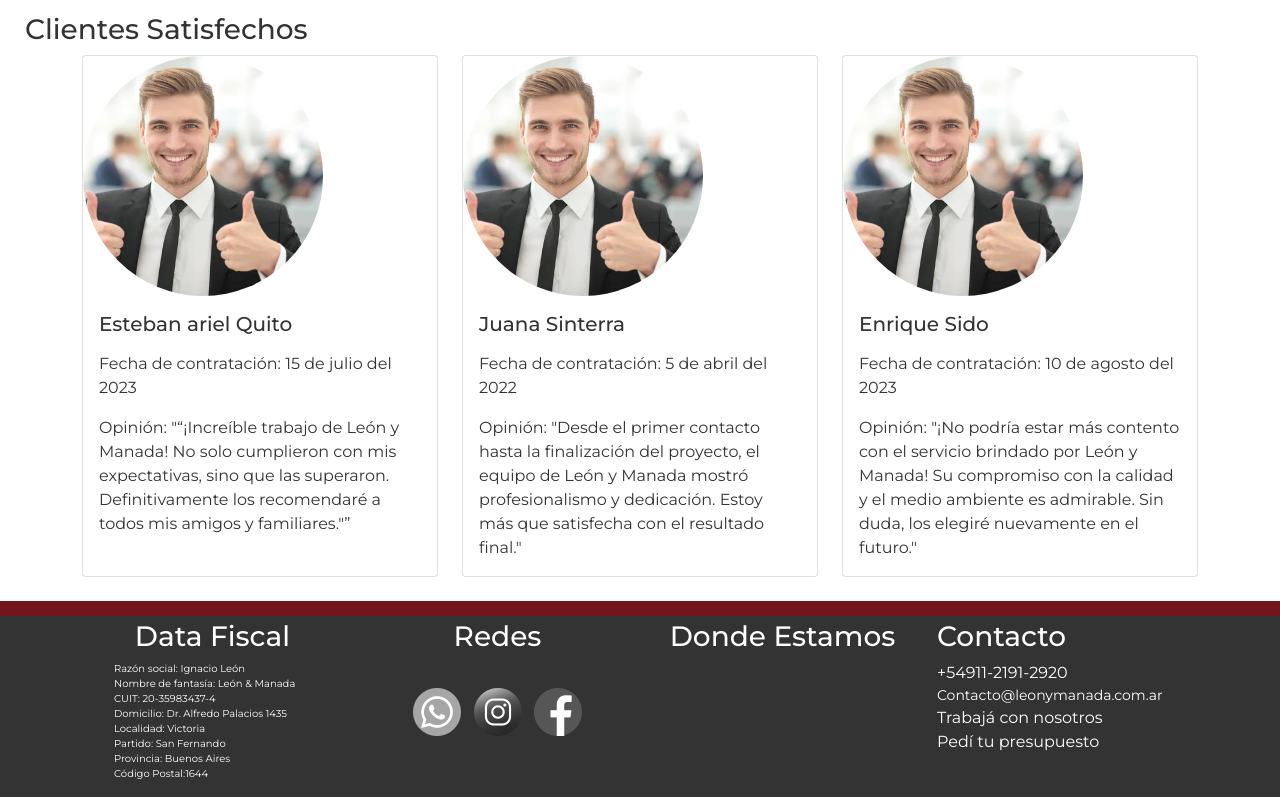
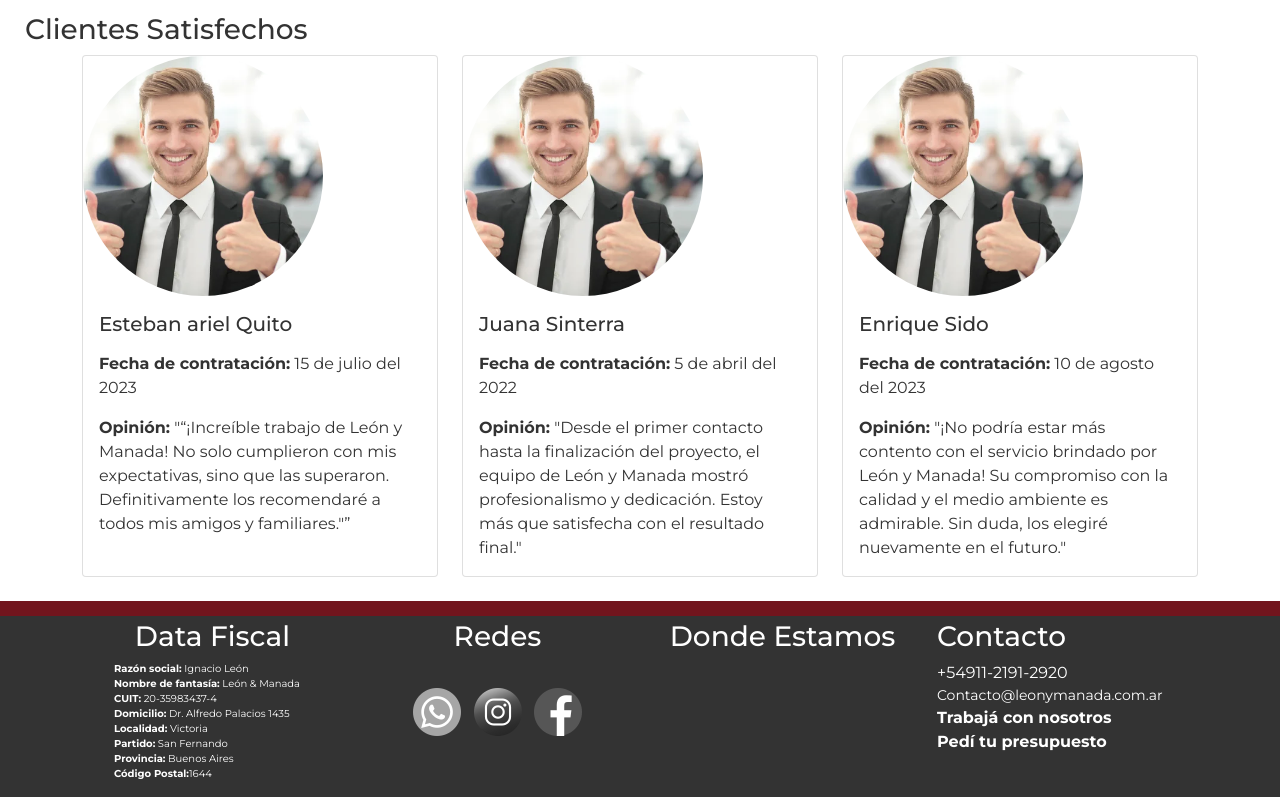
Before and after one commit to Anchileon/leon_53805, a plain HTML site: page index.html in a window 1280 px wide. Shown: the part 1035-1832 px from the top of the page. Drawn offline with Linux system fonts and the light colour scheme; grey boxes are pictures that could not be loaded.

Commit message:
feature/preentrega2

```diff
--- a/index.html
+++ b/index.html
@@ -140,8 +140,8 @@
                             <img src="assets/img/cliente1.jpg" class="card-img-top rounded-circle" alt="Imagen Cliente 1" style="height: 30vh; width: 30vh; object-fit: cover;">
                             <div class="card-body">
                                 <h5 class="card-title mb-3">Esteban ariel Quito</h5>
-                                <p class="card-text"><span class="font-weight-bold">Fecha de contratación:</span> 15 de julio del 2023</p>
-                                <p class="card-text"><span class="font-weight-bold">Opinión:</span> "<q>¡Increíble trabajo de León y Manada! No solo cumplieron con mis expectativas, sino que las superaron. Definitivamente los recomendaré a todos mis amigos y familiares."</q></p>
+                                <p class="card-text"><span class="fw-bold">Fecha de contratación:</span> 15 de julio del 2023</p>
+                                <p class="card-text"><span class="fw-bold">Opinión:</span> "<q>¡Increíble trabajo de León y Manada! No solo cumplieron con mis expectativas, sino que las superaron. Definitivamente los recomendaré a todos mis amigos y familiares."</q></p>
                             </div>
                         </div>
                     </div>
@@ -150,8 +150,8 @@
                             <img src="assets/img/cliente1.jpg" class="card-img-top rounded-circle" alt="Imagen Cliente 2" style="height: 30vh; width: 30vh; object-fit: cover;">
                             <div class="card-body">
                                 <h5 class="card-title mb-3">Juana Sinterra</h5>
-                                <p class="card-text"><span class="font-weight-bold">Fecha de contratación:</span> 5 de abril del 2022</p>
-                                <p class="card-text"><span class="font-weight-bold">Opinión:</span> "Desde el primer contacto hasta la finalización del proyecto, el equipo de León y Manada mostró profesionalismo y dedicación. Estoy más que satisfecha con el resultado final."</p>
+                                <p class="card-text"><span class="fw-bold">Fecha de contratación:</span> 5 de abril del 2022</p>
+                                <p class="card-text"><span class="fw-bold">Opinión:</span> "Desde el primer contacto hasta la finalización del proyecto, el equipo de León y Manada mostró profesionalismo y dedicación. Estoy más que satisfecha con el resultado final."</p>
                             </div>
                         </div>
                     </div>
@@ -160,8 +160,8 @@
                             <img src="assets/img/cliente1.jpg" class="card-img-top rounded-circle" alt="Imagen Cliente 3" style="height: 30vh; width: 30vh; object-fit: cover;">
                             <div class="card-body">
                                 <h5 class="card-title mb-3">Enrique Sido</h5>
-                                <p class="card-text"><span class="font-weight-bold">Fecha de contratación:</span> 10 de agosto del 2023</p>
-                                <p class="card-text"><span class="font-weight-bold">Opinión:</span> "¡No podría estar más contento con el servicio brindado por León y Manada! Su compromiso con la calidad y el medio ambiente es admirable. Sin duda, los elegiré nuevamente en el futuro."</p>
+                                <p class="card-text"><span class="fw-bold">Fecha de contratación:</span> 10 de agosto del 2023</p>
+                                <p class="card-text"><span class="fw-bold">Opinión:</span> "¡No podría estar más contento con el servicio brindado por León y Manada! Su compromiso con la calidad y el medio ambiente es admirable. Sin duda, los elegiré nuevamente en el futuro."</p>
                             </div>
                         </div>
                     </div>
@@ -176,14 +176,14 @@
                     <div class="datafooter text-center">
                         <h3>Data Fiscal</h3>
                         <ul class="parrafodata">
-                            <li><span class="font-weight-bold">Razón social:</span> Ignacio León</li>
-                            <li><span class="font-weight-bold">Nombre de fantasía:</span> León & Manada</li>
-                            <li><span class="font-weight-bold">CUIT:</span> 20-35983437-4</li>
-                            <li><span class="font-weight-bold">Domicilio:</span> Dr. Alfredo Palacios 1435</li>
-                            <li><span class="font-weight-bold">Localidad:</span> Victoria</li>
-                            <li><span class="font-weight-bold">Partido:</span> San Fernando</li>
-                            <li><span class="font-weight-bold">Provincia:</span> Buenos Aires</li>
-                            <li><span class="font-weight-bold">Código Postal:</span>1644</li>
+                            <li><span class="fw-bold">Razón social:</span> Ignacio León</li>
+                            <li><span class="fw-bold">Nombre de fantasía:</span> León & Manada</li>
+                            <li><span class="fw-bold">CUIT:</span> 20-35983437-4</li>
+                            <li><span class="fw-bold">Domicilio:</span> Dr. Alfredo Palacios 1435</li>
+                            <li><span class="fw-bold">Localidad:</span> Victoria</li>
+                            <li><span class="fw-bold">Partido:</span> San Fernando</li>
+                            <li><span class="fw-bold">Provincia:</span> Buenos Aires</li>
+                            <li><span class="fw-bold">Código Postal:</span>1644</li>
                         </ul>
                     </div>
                 </div>
@@ -204,13 +204,13 @@
                     </div>
                 </div>
                 <div class="col-6 col-lg-3">
-                    <div class="footer-section text-left"> <!-- Cambiado text-center a text-left -->
+                    <div class="footer-section text-left">
                         <h3><a class="contactfooter" href="../Proyecto/pages/contacto.html">Contacto</a></h3>
-                        <ul class="list-unstyled"> <!-- Utilizando la clase de Bootstrap para quitar estilos de lista -->
+                        <ul class="list-unstyled">
                             <li>+54911-2191-2920</li>
                             <li class="small">Contacto@leonymanada.com.ar</li>
-                            <li><a href="../Proyecto/pages/contacto.html">Trabajá con nosotros</a></li>
-                            <li><a href="../Proyecto/pages/contacto.html">Pedí tu presupuesto</a></li>
+                            <li class="fw-bold"><a href="../Proyecto/pages/contacto.html">Trabajá con nosotros</a></li>
+                            <li class="fw-bold"><a href="../Proyecto/pages/contacto.html">Pedí tu presupuesto</a></li>
                         </ul>
                     </div>
                 </div>
```
Also changed, not shown: pages/compromiso_ambiental.html (+4 -4 lines), pages/contacto.html (+4 -4 lines), pages/maquinaria.html (+4 -4 lines), pages/servicios.html (+4 -4 lines).
